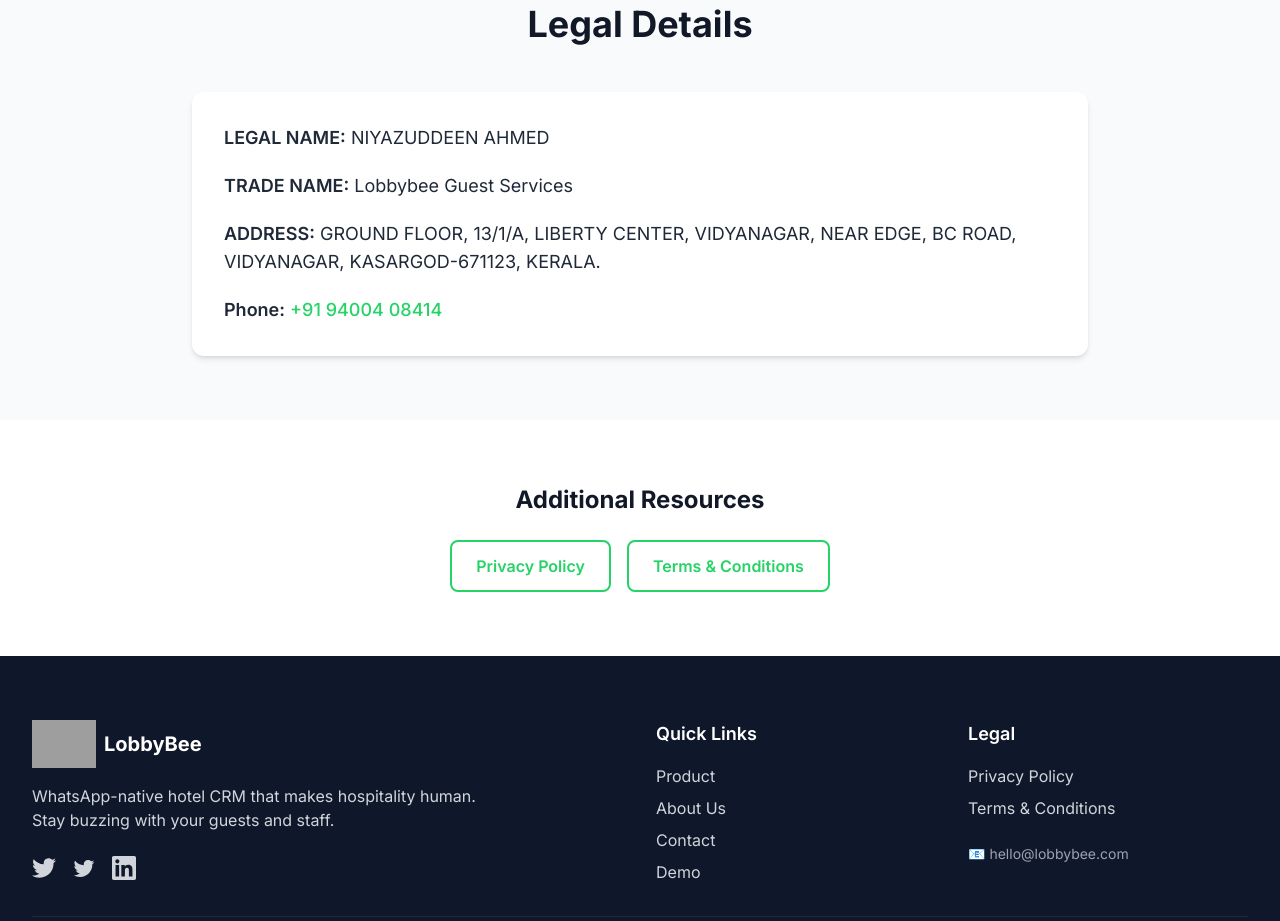
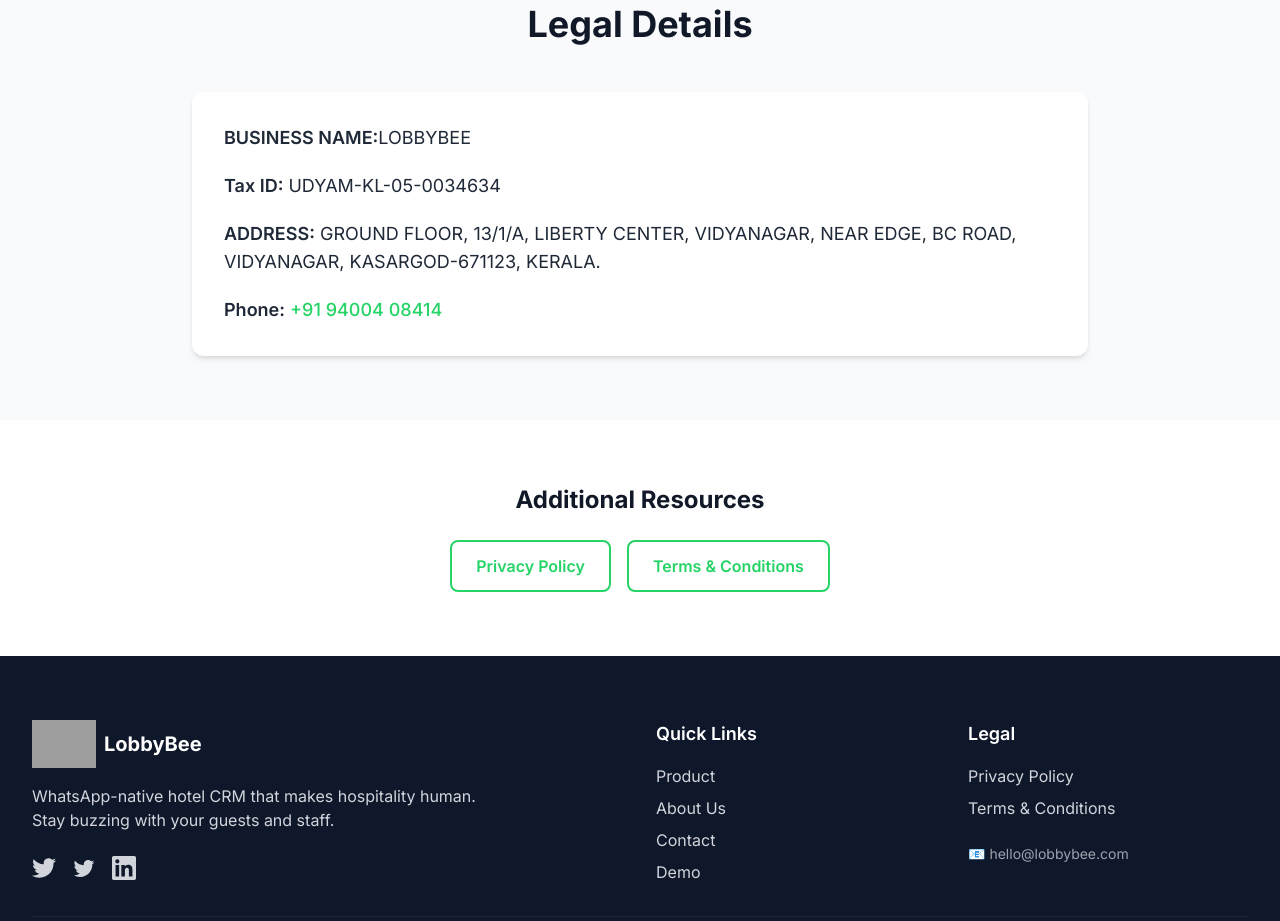
Before and after one commit to lobbybee/lobbybee.com, a Nuxt app: page /contact in a window 1280 px wide. Shown: the part 2100-3021 px from the top of the page. Built offline with nearby package versions, Linux system fonts and the light colour scheme; grey boxes are pictures that could not be loaded.

Commit message:
edit contact page with Udhyam Name

```diff
--- a/pages/contact.vue
+++ b/pages/contact.vue
@@ -256,8 +256,11 @@
             </div>
             <div class="max-w-4xl mx-auto bg-white rounded-xl p-8 shadow-md">
                 <div class="space-y-5 text-lg text-gray-800">
-                    <p><strong class="font-semibold">LEGAL NAME:</strong> NIYAZUDDEEN AHMED</p>
-                    <p><strong class="font-semibold">TRADE NAME:</strong> Lobbybee Guest Services</p>
+                    <p><strong class="font-semibold">BUSINESS NAME:</strong>LOBBYBEE</p>
+                    <p><strong class="font-semibold">Tax ID:</strong>
+
+                        UDYAM-KL-05-0034634
+                    </p>
                     <p><strong class="font-semibold">ADDRESS:</strong> GROUND FLOOR, 13/1/A, LIBERTY CENTER, VIDYANAGAR, NEAR EDGE, BC ROAD, VIDYANAGAR, KASARGOD-671123, KERALA.</p>
                     <p><strong class="font-semibold">Phone:</strong> <a href="tel:+919400408414" class="text-whatsapp hover:text-whatsapp-dark font-medium">+91 94004 08414</a></p>
                 </div>
```
